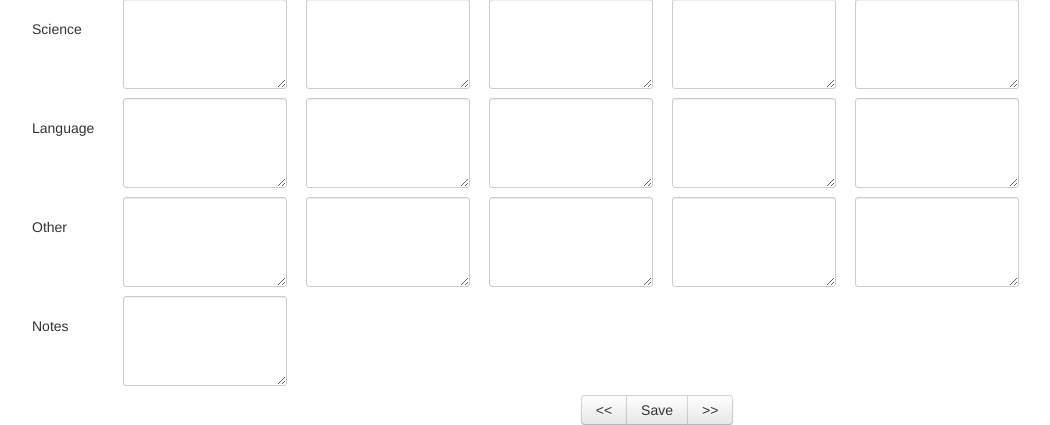
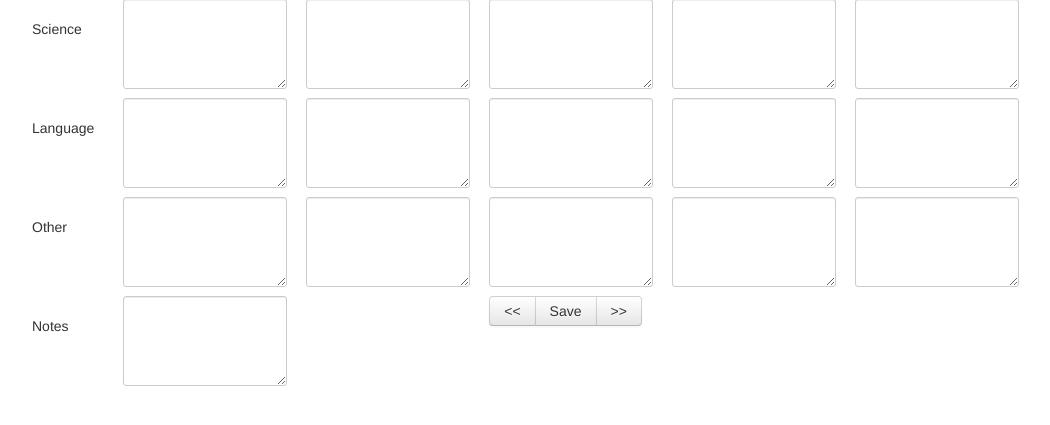
Before and after one commit to davish/Planner, a Python web app: template templates/planbook.html in a window 1280 px wide. Shown: the part 388-813 px from the top of the page, without its empty margins (18-1068 px from the left). After the commit the page ends 774 px from the top, so only its background shows below. Run offline with Jinja, Linux system fonts and the light colour scheme; the template is opened without the code that fills it, so the values that code supplies are empty; some libraries are stand-ins or nearby versions.

Commit message:
Moved the buttons around

```diff
--- a/templates/planbook.html
+++ b/templates/planbook.html
@@ -145,17 +145,16 @@
     <div class="row-fluid" id="notes">
       <span class="span1"><br>Notes</span>
       <span class="span2"> <textarea id="notes">{{assignments["notes"]}}</textarea></span>
+      <span class="span1 offset2">
+        <div class="btn-group">
+          <button class="btn" id="back"> &lt;&lt;</button>
+          <button class="btn" id="save"> Save </button>
+          <button class="btn" id="next"> &gt;&gt;</button>
+        </div>
+    </span>
     </div>
 
-	<div class="row-fluid">
-    <span class="span1 offset6">
-      <div class="btn-group">
-        <button class="btn" id="back"> &lt;&lt;</button>
-        <button class="btn" id="save"> Save </button>
-        <button class="btn" id="next"> &gt;&gt;</button>
-      </div>
-    </span>
-	</div>
+
 </div>
 	</div> <!--/row -->
     </div> <!-- /container -->
```
